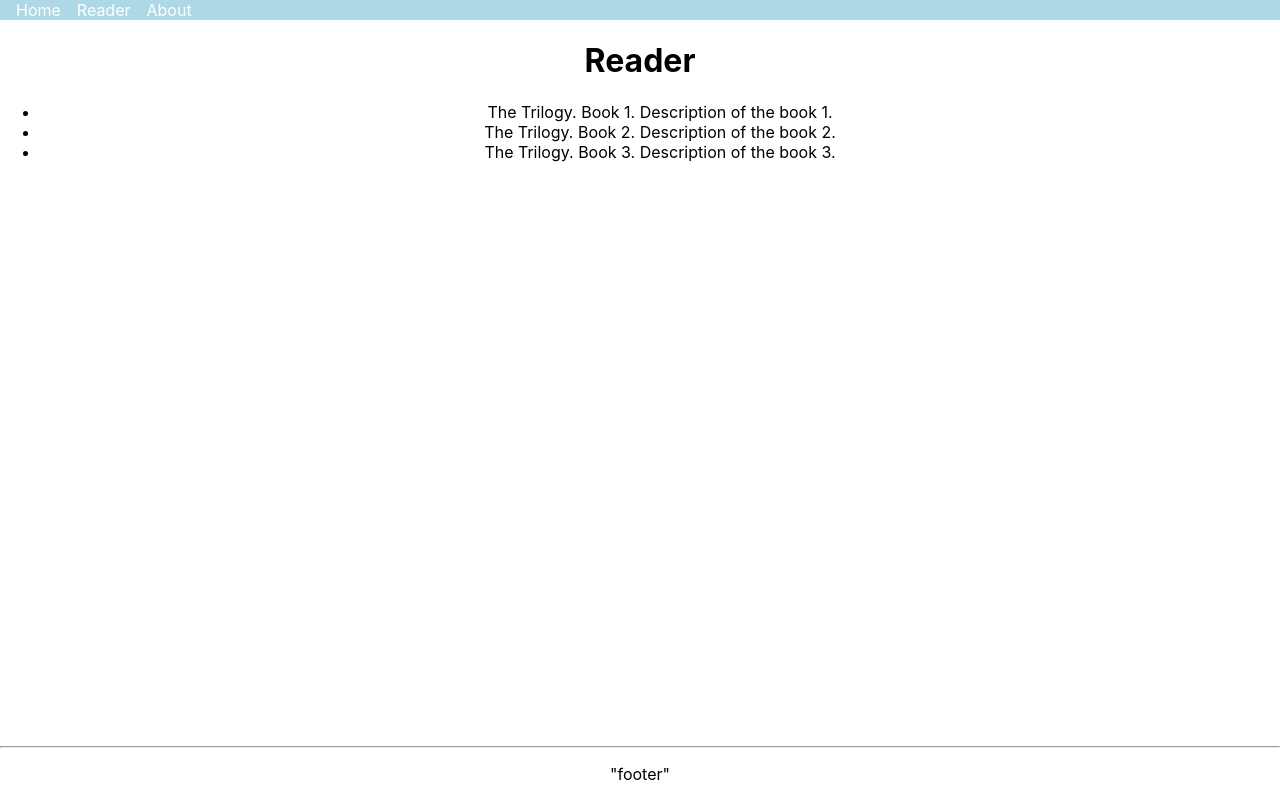
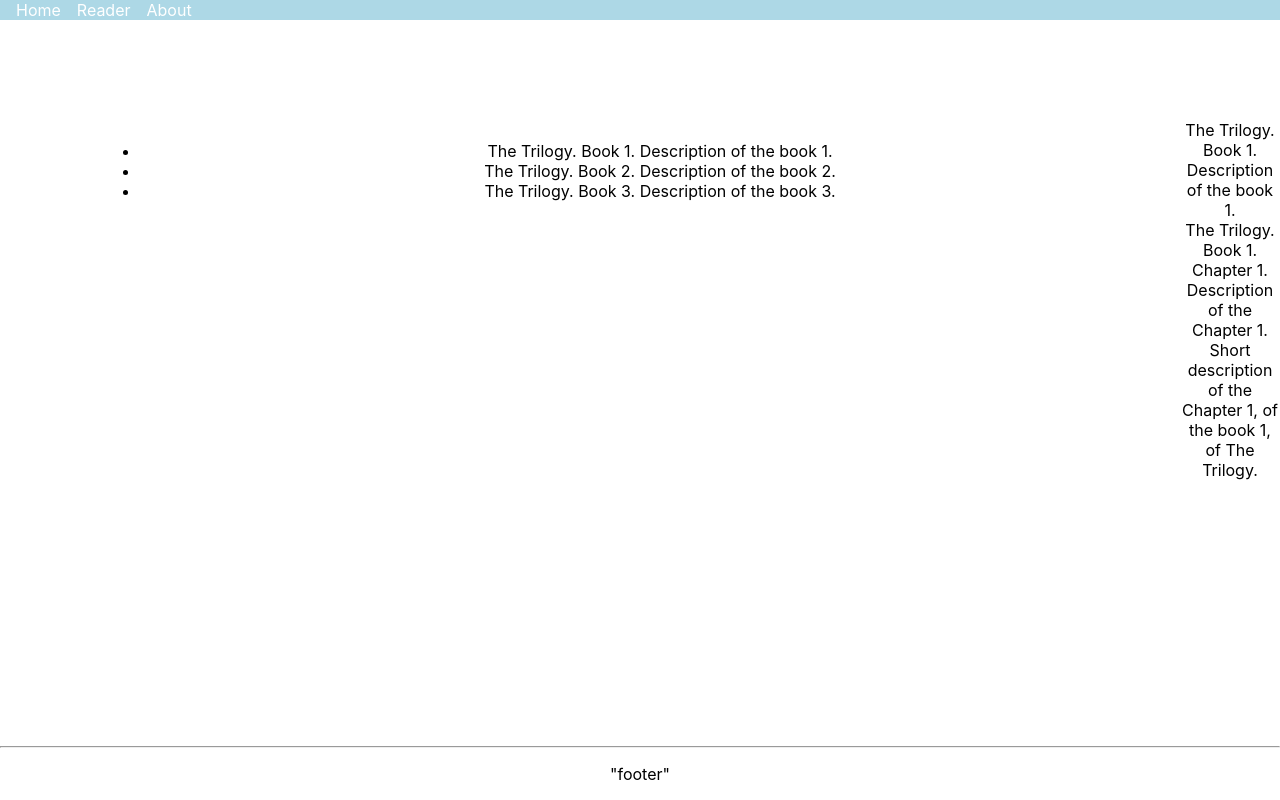
Before and after one commit to zelengeo/extendedNavigationSPA, a React (Create React App) app: page /reader in a window 1280 px wide. Built offline with nearby package versions, Linux system fonts and the light colour scheme.

Commit message:
Add reader view
-reader view made with hooks
-added hooks implementation of event handlers

```diff
--- a/src/App.js
+++ b/src/App.js
@@ -6,7 +6,7 @@ import { Header } from './components/Header';
 import { Home } from './components/Home';
 import { About } from './components/About';
 import { Footer } from './components/Footer';
-import { ReaderView } from './components/ReaderView';
+import ReaderView from './components/ReaderView';
 
 class App extends Component {
   render() {
--- a/src/components/NodeView.js
+++ b/src/components/NodeView.js
@@ -1,23 +1,22 @@
-import React, { Component } from 'react';
+import React from 'react';
 
-class NodeView extends Component {
-  render() {
-    console.log('Render', this.props);
+import './NodeView.scss';
+
+function NodeView(props) {
   return (
-      <React.Fragment>
-        <h1>{this.props.node.description}</h1>
-        {Array.isArray(this.props.node.getContent()) ? (
+    <div className={'node-view'}>
+      <h1>{props.node.description}</h1>
+      {Array.isArray(props.node.getContent()) ? (
         <ul>
-            {this.props.node.getContent().map(function(item, index) {
+          {props.node.getContent().map(function(item, index) {
             return <li key={`node_${index}`}>{item.getDescription()}</li>;
           })}
         </ul>
       ) : (
-          <p>{this.props.node.getContent()}</p>
+        <p>{props.node.getContent()}</p>
       )}
-      </React.Fragment>
+    </div>
   );
 }
-}
 
-export { NodeView };
+export default NodeView;
--- /dev/null
+++ b/src/components/NodeView.scss
@@ -0,0 +1,4 @@
+.node-view {
+  grid-column: 2;
+  grid-row: 2;
+}
--- a/src/components/ReaderView.css
+++ /dev/null
@@ -1,2 +0,0 @@
-.readerView {
-}
--- a/src/components/ReaderView.js
+++ b/src/components/ReaderView.js
@@ -1,9 +1,12 @@
-import React, { Component } from 'react';
-import { DataModel } from '../utils/DataModel';
-import UserEventHandler from '../utils/UserEventHandler';
-import { NodeView } from './NodeView';
+import React, { useState } from 'react';
+import DataModel from '../utils/DataModel';
+import useEventHandler from '../utils/useEventListener';
+import NodeView from './NodeView';
+import SideNodeView from './SideNodeView';
 
-import './ReaderView.css';
+import './ReaderView.scss';
+
+const SIDE_NODES = ['left', 'right', 'top', 'bottom'];
 
 const MOVE_MAP = {
   LEFT: -1,
@@ -23,51 +26,83 @@ const KEYBOARD_EVENTS_MOVE_MAP = {
   KeyS: MOVE_MAP.DOWN
 };
 
-class ReaderView extends Component {
-  constructor(props) {
-    super(props);
-    // Instances
-    this._dataModel = new DataModel();
-    this._arrowKeyPressEventHandler = new UserEventHandler('keydown', event => {
+function ReaderView(props) {
+  const _dataModel = new DataModel();
+  const [focusedNode, setFocusedNode] = useState(_dataModel.getRoot());
+
+  useEventHandler('keydown', function(event) {
     if (KEYBOARD_EVENTS_MOVE_MAP.hasOwnProperty(event.code)) {
       event.preventDefault();
-        this._handleNavigation(KEYBOARD_EVENTS_MOVE_MAP[event.code]);
+      _handleNavigation(KEYBOARD_EVENTS_MOVE_MAP[event.code]);
     }
   });
-    // Functions
-    this._handleNavigation = this._handleNavigation.bind(this);
-    // Initial to-do's
-    // State
 
-    this.state = {
-      focusedNode: this._dataModel.getRoot()
+  // private helpers
+  const _handleNavigation = function(direction) {
+    console.log('Navigation event fired', direction, focusedNode, props);
+    switch (direction) {
+      case MOVE_MAP.LEFT:
+        if (focusedNode.getParent()) {
+          setFocusedNode(focusedNode.getParent());
+        }
+        break;
+      case MOVE_MAP.UP:
+        if (focusedNode.getIndex()) {
+          setFocusedNode(
+            focusedNode.getParent().getContent()[focusedNode.getIndex() - 1]
+          );
+        }
+        break;
+      case MOVE_MAP.RIGHT:
+        if (Array.isArray(focusedNode.getContent())) {
+          setFocusedNode(focusedNode.getContent()[0]);
+        }
+        break;
+      case MOVE_MAP.DOWN:
+        if (
+          focusedNode.getParent() &&
+          focusedNode.getParent().getContent().length - 1 >
+            focusedNode.getIndex()
+        ) {
+          setFocusedNode(
+            focusedNode.getParent().getContent()[focusedNode.getIndex() + 1]
+          );
+        }
+        break;
+      default:
+        console.error('Wrong key at navigation handler: ', direction);
+        return null;
+    }
   };
+
+  const _getSideNodeChildren = function(side) {
+    switch (side) {
+      case 'left':
+        return _dataModel.getPredecessors(focusedNode);
+      case 'top':
+        return _dataModel.getPreviousSiblings(focusedNode);
+      case 'right':
+        return _dataModel.getAncestors(focusedNode);
+      case 'bottom':
+        return _dataModel.getFollowingSiblings(focusedNode);
+      default:
+        console.error('Wrong key at getting side node data: ', side);
+        return null;
     }
+  };
 
-  // React lifecycle
-  componentWillMount() {
-    this._arrowKeyPressEventHandler.register();
-  }
-
-  componentWillUnmount() {
-    this._arrowKeyPressEventHandler.unregister();
-  }
-
-  // Interface
-
-  // Private helpers
-  _handleNavigation(direction) {
-    console.log('NAVIGATION SOON', direction);
-  }
-
-  render() {
   return (
-      <div className={'readerView'}>
-        <h1>Reader</h1>
-        <NodeView node={this.state.focusedNode} />
+    <div className={'reader-view'}>
+      {SIDE_NODES.map(function(side) {
+        return (
+          <SideNodeView key={'side_node_' + side} className={side}>
+            {_getSideNodeChildren(side)}
+          </SideNodeView>
+        );
+      })}
+      <NodeView node={focusedNode} />
     </div>
   );
 }
-}
 
-export { ReaderView };
+export default ReaderView;
--- /dev/null
+++ b/src/components/ReaderView.scss
@@ -0,0 +1,7 @@
+$min-side-node-cell: 100px;
+
+.reader-view {
+  display: grid;
+  grid-template-columns: $min-side-node-cell auto $min-side-node-cell;
+  grid-template-rows: $min-side-node-cell auto $min-side-node-cell;
+}
--- /dev/null
+++ b/src/components/SideNodeView.js
@@ -0,0 +1,15 @@
+import React from 'react';
+
+import './SideNodeView.scss';
+
+function SideNodeView(props) {
+  return (
+    <div className={'side-node-view ' + props.className}>
+      {props.children.map(function(item, index) {
+        return <div key={'side_block_' + index}>{item.getDescription()}</div>;
+      })}
+    </div>
+  );
+}
+
+export default SideNodeView;
--- /dev/null
+++ b/src/components/SideNodeView.scss
@@ -0,0 +1,21 @@
+.side-node-view {
+  &.left {
+    grid-column: 1;
+    grid-row: 2;
+  }
+
+  &.right {
+    grid-column: 3;
+    grid-row: 2;
+  }
+
+  &.top {
+    grid-column: 2;
+    grid-row: 1;
+  }
+
+  &.bottom {
+    grid-column: 2;
+    grid-row: 3;
+  }
+}
--- /dev/null
+++ b/src/utils/ContentNode.js
@@ -0,0 +1,34 @@
+const ContentNode = class ContentNode {
+  constructor(parent, index, description, content) {
+    this._parent = parent;
+    this._index = index;
+    this._description = description;
+    this._content = content;
+  }
+
+  getDescription() {
+    return this._description;
+  }
+
+  getContent() {
+    return this._content;
+  }
+
+  getParent() {
+    return this._parent;
+  }
+
+  setParent(parent) {
+    this._parent = parent;
+  }
+
+  getIndex() {
+    return this._index;
+  }
+
+  setIndex(index) {
+    this._index = index;
+  }
+};
+
+export default ContentNode;
--- a/src/utils/DataModel.js
+++ b/src/utils/DataModel.js
@@ -1,27 +1,4 @@
-const ContentNode = class ContentNode {
-  constructor(parent, index, description, children) {
-    this._parent = parent;
-    this._index = index;
-    this._description = description;
-    this._children = children;
-  }
-
-  getDescription() {
-    return this._description;
-  }
-
-  getContent() {
-    return this._children;
-  }
-
-  getParent() {
-    return this._parent;
-  }
-
-  getIndex() {
-    return this._index;
-  }
-};
+import ContentNode from './ContentNode';
 
 export const DataModel = class DataModel {
   constructor(data) {
@@ -40,21 +17,25 @@ export const DataModel = class DataModel {
       }))
     }));
 
-    let mapDataToNodes = (data, index = 0, parent) => {
-      // TODO level count (? is needed), set parents
-      return new ContentNode(
-        parent,
+    let mapDataToNodes = function(data, index = 0) {
+      const contentNode = new ContentNode(
+        null,
         index,
         data.description,
         Array.isArray(data.content)
           ? data.content.map(mapDataToNodes)
           : data.content
       );
+
+      Array.isArray(contentNode.getContent()) &&
+        contentNode.getContent().forEach(function(elem) {
+          elem.setParent(contentNode);
+        });
+
+      return contentNode;
     };
 
-    this._levelCount = 0;
     this._root = mapDataToNodes(newData);
-    console.log('ROOT', this._root);
   }
 
   // Interface
@@ -62,6 +43,53 @@ export const DataModel = class DataModel {
     return this._root;
   }
 
+  getPredecessors(targetNode = this._root, count = 3) {
+    let predecessorArray = [];
+    let parent = targetNode.getParent();
+    let i = count;
+    while (i && parent) {
+      predecessorArray.unshift(parent);
+      parent = parent.getParent();
+      i--;
+    }
+    return predecessorArray;
+  }
+
+  getAncestors(targetNode = this._root, count = 3) {
+    let ancestorArray = [];
+    let content = targetNode.getContent();
+    let i = count;
+    while (i && Array.isArray(content) && content.length) {
+      ancestorArray.push(content[0]);
+      content = content[0].getContent();
+      i--;
+    }
+    return ancestorArray;
+  }
+
+  getPreviousSiblings(targetNode = this._root, count = 3) {
+    return count && targetNode.getIndex() >= count
+      ? targetNode
+          .getParent()
+          .getContent()
+          .slice(targetNode.getIndex() - count, targetNode.getIndex())
+      : targetNode.getParent()
+      ? targetNode
+          .getParent()
+          .getContent()
+          .slice(0, targetNode.getIndex())
+      : [];
+  }
+
+  getFollowingSiblings(targetNode = this._root, count = 3) {
+    return targetNode.getParent() && count
+      ? targetNode
+          .getParent()
+          .getContent()
+          .slice(targetNode.getIndex() + 1, targetNode.getIndex() + 1 + count)
+      : [];
+  }
+
   // Private helpers
 };
 
--- /dev/null
+++ b/src/utils/useEventListener.js
@@ -0,0 +1,25 @@
+import { useEffect, useRef } from 'react';
+
+function useEventHandler(type, handler, target = document, options) {
+  const savedHandler = useRef();
+
+  useEffect(() => {
+    savedHandler.current = handler;
+  }, [handler]);
+
+  useEffect(
+    function() {
+      const eventListener = function(event) {
+        savedHandler.current(event);
+      };
+      target.addEventListener(type, eventListener, options);
+
+      return function() {
+        target.removeEventListener(type, eventListener, options);
+      };
+    },
+    [type, target]
+  );
+}
+
+export default useEventHandler;
```
Lines whose indentation alone changed are shown as unchanged.
